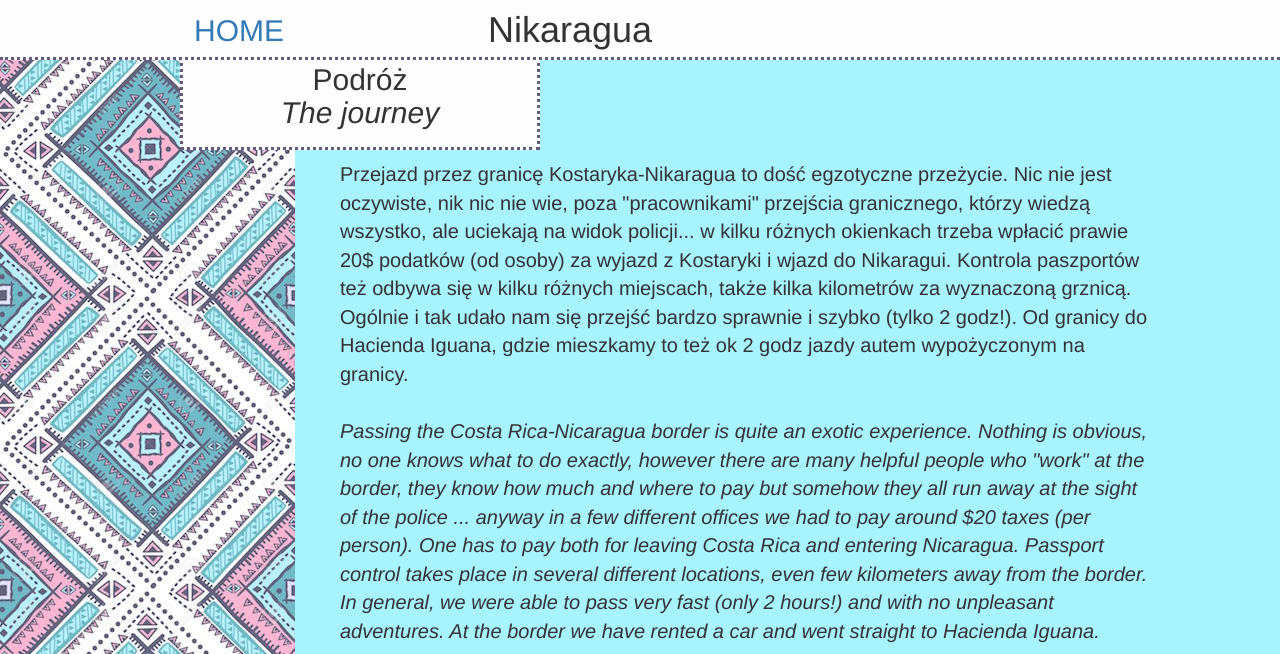
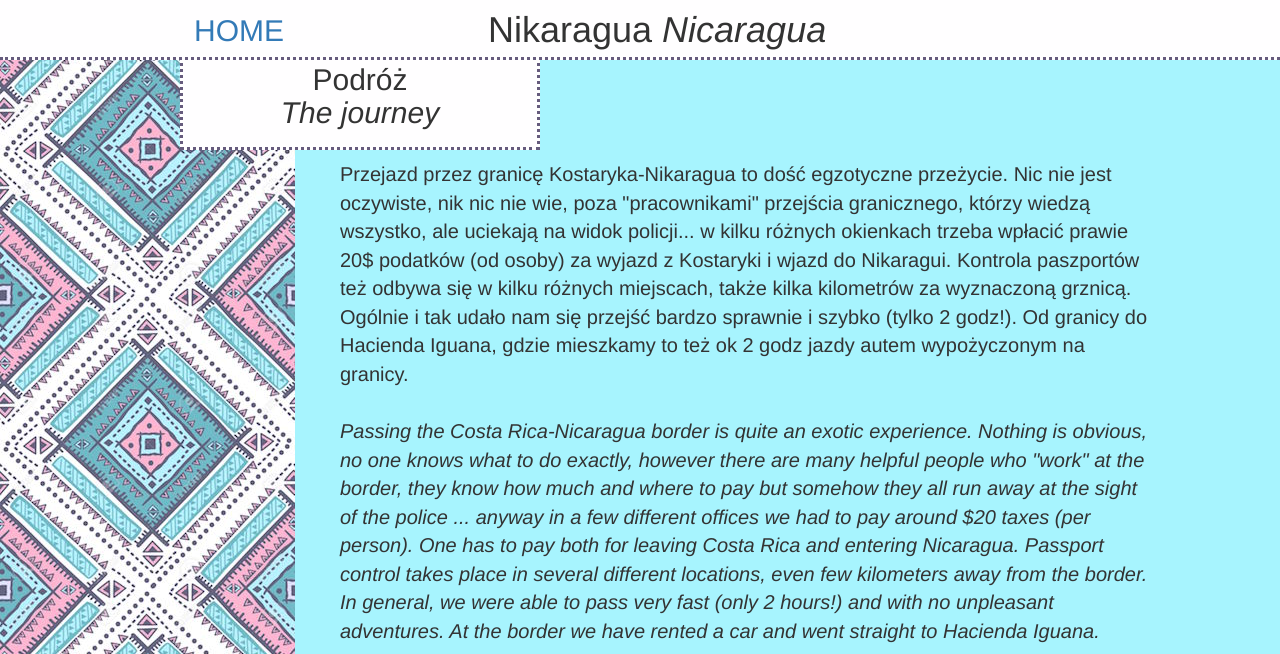
Before and after one commit to emisz23/website-trip, a plain HTML site: page nikaragua/nikaragua.html in a window 1280 px wide. Shown: the top 654 px of the page. Drawn offline with nearby package versions, Linux system fonts and the light colour scheme.

Commit message:
Nikaragua2

```diff
--- a/nikaragua/nikaragua.html
+++ b/nikaragua/nikaragua.html
@@ -11,7 +11,7 @@
 <div class="one">
     <a href="../index.html" class="column1of2">HOME</a>
 
-    <h1 class="column2of2"> Nikaragua </h1>
+    <h1 class="column2of2"> Nikaragua <i>Nicaragua</i></h1>
 </div>
 
 <div>
```
